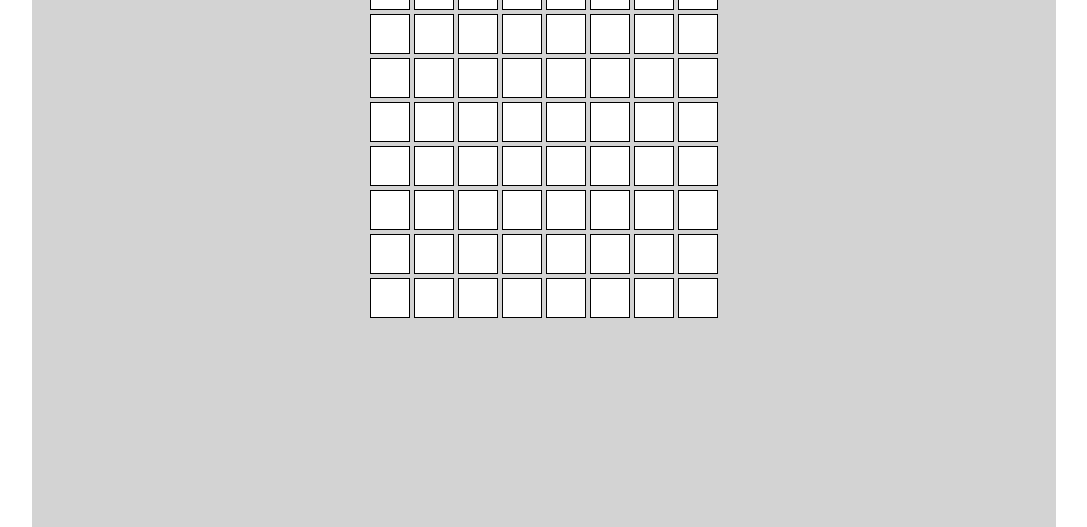
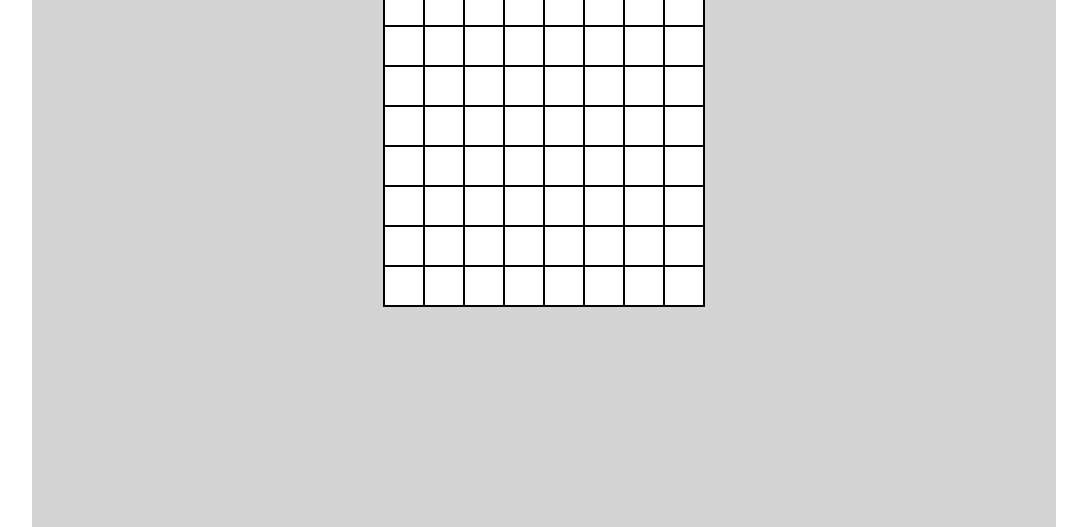
Before and after one commit to renzocarara/js-jq-grigliaquadrati, a plain HTML site: page index.html in a window 1280 px wide. Shown: the part 273-800 px from the top of the page, without its empty margins (96-1183 px from the left). Drawn offline with nearby package versions, Linux system fonts and the light colour scheme.

Commit message:
usato flex per creare una griglia con 8x8 elementi <span> adicenti, senza <br> di mezzo. Usata la append() di jq per scrivere sulla pagina HTML la mia struttura griglia.

```diff
--- a/index.html
+++ b/index.html
@@ -15,86 +15,8 @@
     <div id="container">
         <h1>Battaglia navale</h1>
         <div class="grid-container noselect">
-            <!-- 1a riga -->
-            <span class="cell"></span>
-            <span class="cell boat"></span>
-            <span class="cell boat"></span>
-            <span class="cell boat"></span>
-            <span class="cell"></span>
-            <span class="cell"></span>
-            <span class="cell"></span>
-            <span class="cell"></span>
-            <br>
-            <!-- 2a riga -->
-            <span class="cell"></span>
-            <span class="cell"></span>
-            <span class="cell"></span>
-            <span class="cell"></span>
-            <span class="cell boat"></span>
-            <span class="cell boat"></span>
-            <span class="cell boat"></span>
-            <span class="cell"></span>
-            <br>
-            <!-- 3a riga -->
-            <span class="cell"></span>
-            <span class="cell boat"></span>
-            <span class="cell"></span>
-            <span class="cell"></span>
-            <span class="cell"></span>
-            <span class="cell"></span>
-            <span class="cell"></span>
-            <span class="cell"></span>
-            <br>
-            <!-- 4a riga -->
-            <span class="cell"></span>
-            <span class="cell boat"></span>
-            <span class="cell"></span>
-            <span class="cell"></span>
-            <span class="cell"></span>
-            <span class="cell"></span>
-            <span class="cell"></span>
-            <span class="cell"></span>
-            <br>
-            <!-- 5a riga -->
-            <span class="cell"></span>
-            <span class="cell boat"></span>
-            <span class="cell"></span>
-            <span class="cell"></span>
-            <span class="cell"></span>
-            <span class="cell"></span>
-            <span class="cell boat"></span>
-            <span class="cell"></span>
-            <br>
-            <!-- 6a riga -->
-            <span class="cell"></span>
-            <span class="cell"></span>
-            <span class="cell"></span>
-            <span class="cell"></span>
-            <span class="cell"></span>
-            <span class="cell boat"></span>
-            <span class="cell"></span>
-            <span class="cell"></span>
-            <br>
-            <!-- 7a riga -->
-            <span class="cell"></span>
-            <span class="cell"></span>
-            <span class="cell boat"></span>
-            <span class="cell"></span>
-            <span class="cell"></span>
-            <span class="cell boat"></span>
-            <span class="cell"></span>
-            <span class="cell"></span>
-            <br>
-            <!-- 8a riga -->
-            <span class="cell"></span>
-            <span class="cell"></span>
-            <span class="cell boat"></span>
-            <span class="cell boat"></span>
-            <span class="cell"></span>
-            <span class="cell"></span>
-            <span class="cell"></span>
-            <span class="cell"></span>
-            <br>
+            <!-- <span class="cell"></span> -->
+
 
         </div>
 
--- a/main.js
+++ b/main.js
@@ -4,18 +4,40 @@
 // BONUS: generare la griglia dei quadratini utilizzando jQuery
 // Nome repo: js-jq-grigliaquadrati
 // -----------------------------------------------------------------------------
+var side = 8;
+
+// creo la griglia di (side x side) elementi
+createGrid(side);
 
 // intercetto click su una cella
 $('.cell').click(function() {
 
+    // passo alla funzione il riferimento all'elemento su cui ho intercettato il click
     setColor($(this));
 
 });
 
+function createGrid(size) {
+    // ricevo in ingresso la dimensione del lato della griglia da creare
+    // popolo grid-container di "size" righe fatte di "size" elementi
+
+    var HTMLelement = '<span class="cell"></span>'; // codice HTML da inserire in pagina
+
+    for (var i = 0; i < (size * size); i++) {
+        $('.grid-container').append(HTMLelement);
+    }
+
+}
+
+
+
+
+
+
 
 function setColor(cell) {
-    //aggiorno colore cella, se ha classe boat diventa rossa, altrimenti diventa verde
-    // in $(this) ho il riferimento all'elemento appena cliccato
+    // aggiorno colore cella, se ha classe boat diventa rossa, altrimenti diventa verde
+    // in cell ho il riferimento all'elemento appena cliccato
     if ($(cell).hasClass('boat')) {
         // con la classe red cambio il background-color
         $(cell).addClass('red');
@@ -24,3 +46,10 @@ function setColor(cell) {
         $(cell).addClass('green');
     }
 }
+
+
+
+function getRandom(min, max) {
+    // genera un numero casuale intero tra min e max
+    return Math.floor(Math.random() * (max - min + 1)) + min;
+}
--- a/style.css
+++ b/style.css
@@ -20,11 +20,19 @@
     margin: 0 auto;
 }
 
-.grid-container {}
+.grid-container {
+    border: 1px solid black;
+    display: flex;
+    flex-wrap: wrap;
+    align-content: flex-start;
+    width: 322px;
+    height: 322px;
+}
 
 .cell {
     border: 1px solid black;
-    display: inline-block;
+    /* display: inline-block; */
+    flex-shrink: 0;
     width: 40px;
     height: 40px;
     background-color: white;
```
